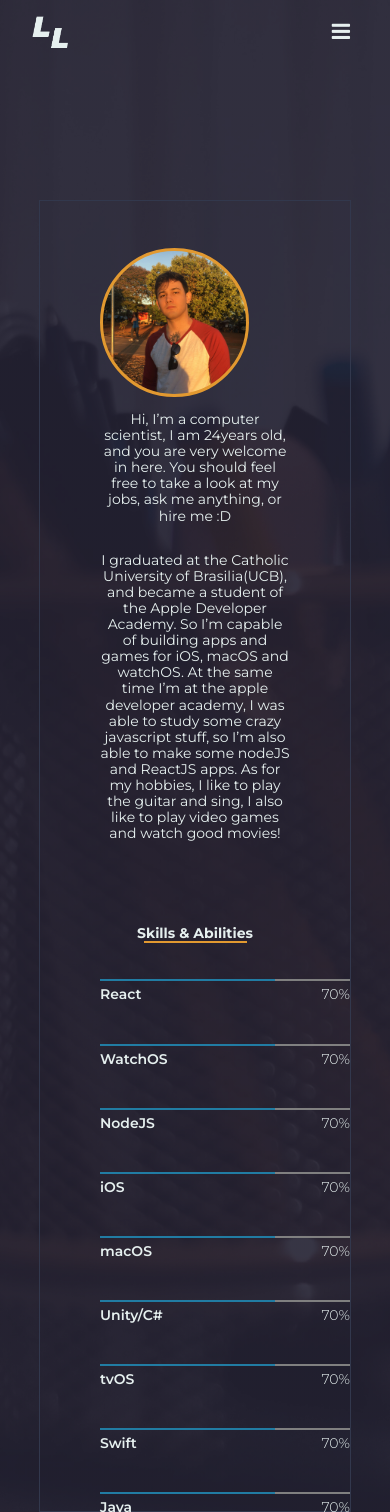
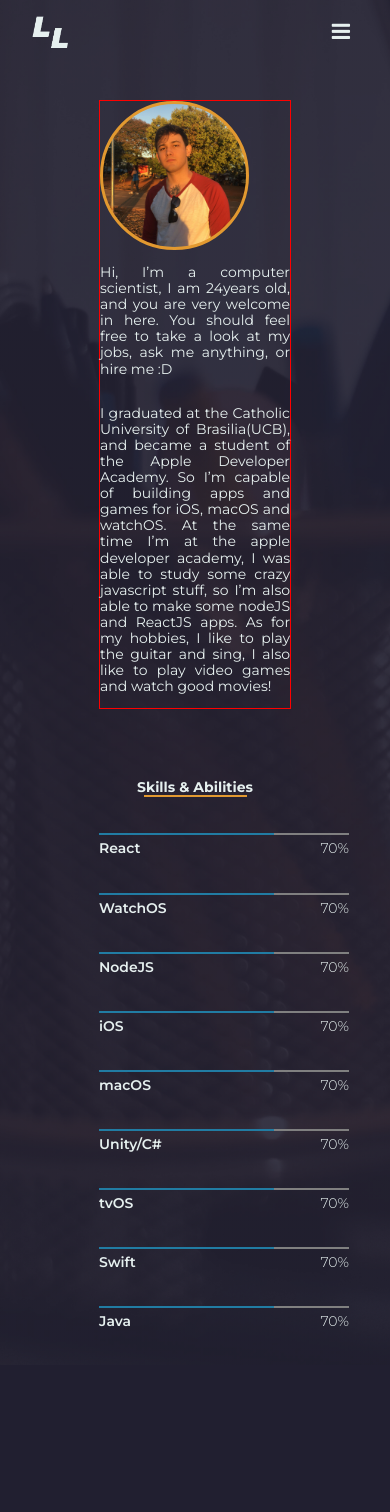
Before and after one commit to leo1mml/Portifolio, a React (Create React App) app: page /about in a window 390 px wide. After the commit the page ends 1365 px from the top, so only its background shows below. Built offline with nearby package versions, Linux system fonts and the light colour scheme.

Commit message:
added loader and finished skills screen

```diff
--- a/src/App.css
+++ b/src/App.css
@@ -1,6 +1,7 @@
 @import url("https://fonts.googleapis.com/css?family=Montserrat:100,300,400,600,700,900i");
 html {
-  font-size: 62.5%; }
+  font-size: 62.5%;
+  background-color: #211F30; }
 
 html, body {
   height: 100%;
@@ -177,6 +178,7 @@ button:disabled {
   flex-grow: 0;
   flex-shrink: 0;
   flex-direction: column;
+  max-height: 30px;
   margin-bottom: 36px; }
 
 .skill__bar {
@@ -205,6 +207,75 @@ button:disabled {
   font-size: 14px;
   font-weight: 300; }
 
+.sk-cube-grid {
+  width: 40px;
+  height: 40px;
+  margin: auto;
+  position: relative;
+  top: calc(50% - 20px); }
+
+.sk-cube-grid--go-away {
+  transition: opacity 1s ease-in-out;
+  opacity: 0; }
+
+.sk-cube-grid .sk-cube {
+  width: 33%;
+  height: 33%;
+  background-color: #fff;
+  float: left;
+  -webkit-animation: sk-cubeGridScaleDelay 1.3s infinite ease-in-out;
+  animation: sk-cubeGridScaleDelay 1.3s infinite ease-in-out; }
+
+.sk-cube-grid .sk-cube1 {
+  -webkit-animation-delay: 0.2s;
+  animation-delay: 0.2s; }
+
+.sk-cube-grid .sk-cube2 {
+  -webkit-animation-delay: 0.3s;
+  animation-delay: 0.3s; }
+
+.sk-cube-grid .sk-cube3 {
+  -webkit-animation-delay: 0.4s;
+  animation-delay: 0.4s; }
+
+.sk-cube-grid .sk-cube4 {
+  -webkit-animation-delay: 0.1s;
+  animation-delay: 0.1s; }
+
+.sk-cube-grid .sk-cube5 {
+  -webkit-animation-delay: 0.2s;
+  animation-delay: 0.2s; }
+
+.sk-cube-grid .sk-cube6 {
+  -webkit-animation-delay: 0.3s;
+  animation-delay: 0.3s; }
+
+.sk-cube-grid .sk-cube7 {
+  -webkit-animation-delay: 0s;
+  animation-delay: 0s; }
+
+.sk-cube-grid .sk-cube8 {
+  -webkit-animation-delay: 0.1s;
+  animation-delay: 0.1s; }
+
+.sk-cube-grid .sk-cube9 {
+  -webkit-animation-delay: 0.2s;
+  animation-delay: 0.2s; }
+
+@-webkit-keyframes sk-cubeGridScaleDelay {
+  0%, 70%, 100% {
+    -webkit-transform: scale3D(1, 1, 1);
+    transform: scale3D(1, 1, 1); }
+  35% {
+    -webkit-transform: scale3D(0, 0, 1);
+    transform: scale3D(0, 0, 1); } }
+@keyframes sk-cubeGridScaleDelay {
+  0%, 70%, 100% {
+    -webkit-transform: scale3D(1, 1, 1);
+    transform: scale3D(1, 1, 1); }
+  35% {
+    -webkit-transform: scale3D(0, 0, 1);
+    transform: scale3D(0, 0, 1); } }
 .app-container {
   background: linear-gradient(rgba(33, 31, 48, 0.9), rgba(33, 31, 48, 0.9)), url("images/bg.jpg");
   background-size: cover;
@@ -273,7 +344,6 @@ button:disabled {
     margin-top: 40%; } }
 .aboutme__container {
   display: flex;
-  border: 1px solid #32384D;
   margin-top: 200px;
   margin-left: calc(50% - 40%);
   font-size: 14px;
@@ -283,7 +353,7 @@ button:disabled {
   flex-grow: 0;
   flex-wrap: wrap;
   color: #E6F0EF;
-  padding: 47px 60px 0px;
+  padding: 0px 60px;
   box-sizing: border-box; }
 
 .aboutme__intro {
@@ -300,13 +370,14 @@ button:disabled {
   background-size: cover;
   border: 3px solid #E29930;
   flex-shrink: 0;
-  flex-grow: 0; }
+  flex-grow: 0;
+  margin-right: 30px; }
 
 .aboutme__intro__description {
   display: flex;
   flex-direction: column;
   flex-shrink: 1;
-  text-align: center; }
+  text-align: justify; }
 
 .aboutme__skills {
   display: flex;
@@ -338,14 +409,15 @@ button:disabled {
   display: flex;
   flex-direction: row;
   flex-wrap: wrap;
-  flex-basis: 88%;
-  flex-shrink: 0;
-  flex-grow: 0;
   margin-top: 36px;
-  justify-content: space-between; }
+  justify-content: space-around; }
 
 @media screen and (max-width: 600px) {
+  .aboutme__container {
+    margin-top: 100px; }
+
   .aboutme__intro {
-    flex-direction: column; } }
+    flex-direction: column;
+    border: 1px solid red; } }
 
 /*# sourceMappingURL=App.css.map */
--- a/src/App.js
+++ b/src/App.js
@@ -1,12 +1,24 @@
 import React, { Component } from 'react';
 import AppRouter from './Routers/AppRouter';
+import Loader from './Components/Loader';
 import 'normalize.css'
 
 class App extends Component {
+
+  state = {
+    shouldRenderApp: false
+  }
+
+  componentDidMount() {
+    setTimeout(() => {
+      this.setState({shouldRenderApp: true})
+    }, 2000);
+  }
+
   render() {
     return (
-      <AppRouter/>
-    );
+      this.state.shouldRenderApp ? <AppRouter/> : <Loader/>
+    )
   }
 }
 
--- /dev/null
+++ b/src/Components/Loader.js
@@ -0,0 +1,21 @@
+import React from 'react';
+
+class Loader extends React.Component {
+    render(){
+        return(
+            <div className="sk-cube-grid">
+                <div className="sk-cube sk-cube1"></div>
+                <div className="sk-cube sk-cube2"></div>
+                <div className="sk-cube sk-cube3"></div>
+                <div className="sk-cube sk-cube4"></div>
+                <div className="sk-cube sk-cube5"></div>
+                <div className="sk-cube sk-cube6"></div>
+                <div className="sk-cube sk-cube7"></div>
+                <div className="sk-cube sk-cube8"></div>
+                <div className="sk-cube sk-cube9"></div>
+            </div>
+        )
+    }
+}
+
+export default Loader;
--- a/src/Routers/AppRouter.js
+++ b/src/Routers/AppRouter.js
@@ -13,7 +13,7 @@ export default () => (
           <div className="overflow-container">
             <Switch>
               <Route path="/" component={LandingPage} exact={true}/>
-              <Route path="/about" component={AboutMe} exact={true}/>
+              <Route path="/about" component={AboutMe}/>
             </Switch>
           </div>
         </div>
--- a/src/StylesSCSS/Base/_base.scss
+++ b/src/StylesSCSS/Base/_base.scss
@@ -2,6 +2,7 @@
 
 html{
     font-size: 62.5%;
+    background-color: $darker-blue;
 }
 
 html,body {
--- /dev/null
+++ b/src/StylesSCSS/Components/Loader.scss
@@ -0,0 +1,68 @@
+.sk-cube-grid {
+    width: 40px;
+    height: 40px;
+    margin: auto;
+    position: relative;
+    top: calc(50% - 20px);
+  }
+
+  .sk-cube-grid--go-away{
+    transition: opacity 1s ease-in-out;
+    opacity: 0;
+  }
+
+  .sk-cube-grid .sk-cube {
+    width: 33%;
+    height: 33%;
+    background-color: #fff;
+    float: left;
+    -webkit-animation: sk-cubeGridScaleDelay 1.3s infinite ease-in-out;
+            animation: sk-cubeGridScaleDelay 1.3s infinite ease-in-out;
+  }
+  .sk-cube-grid .sk-cube1 {
+    -webkit-animation-delay: 0.2s;
+            animation-delay: 0.2s; }
+  .sk-cube-grid .sk-cube2 {
+    -webkit-animation-delay: 0.3s;
+            animation-delay: 0.3s; }
+  .sk-cube-grid .sk-cube3 {
+    -webkit-animation-delay: 0.4s;
+            animation-delay: 0.4s; }
+  .sk-cube-grid .sk-cube4 {
+    -webkit-animation-delay: 0.1s;
+            animation-delay: 0.1s; }
+  .sk-cube-grid .sk-cube5 {
+    -webkit-animation-delay: 0.2s;
+            animation-delay: 0.2s; }
+  .sk-cube-grid .sk-cube6 {
+    -webkit-animation-delay: 0.3s;
+            animation-delay: 0.3s; }
+  .sk-cube-grid .sk-cube7 {
+    -webkit-animation-delay: 0s;
+            animation-delay: 0s; }
+  .sk-cube-grid .sk-cube8 {
+    -webkit-animation-delay: 0.1s;
+            animation-delay: 0.1s; }
+  .sk-cube-grid .sk-cube9 {
+    -webkit-animation-delay: 0.2s;
+            animation-delay: 0.2s; }
+
+  @-webkit-keyframes sk-cubeGridScaleDelay {
+    0%, 70%, 100% {
+      -webkit-transform: scale3D(1, 1, 1);
+              transform: scale3D(1, 1, 1);
+    } 35% {
+      -webkit-transform: scale3D(0, 0, 1);
+              transform: scale3D(0, 0, 1);
+    }
+  }
+
+  @keyframes sk-cubeGridScaleDelay {
+    0%, 70%, 100% {
+      -webkit-transform: scale3D(1, 1, 1);
+              transform: scale3D(1, 1, 1);
+    } 35% {
+      -webkit-transform: scale3D(0, 0, 1);
+              transform: scale3D(0, 0, 1);
+    }
+  }
--- a/src/StylesSCSS/Components/SkillBar.scss
+++ b/src/StylesSCSS/Components/SkillBar.scss
@@ -4,6 +4,7 @@
     flex-grow: 0;
     flex-shrink: 0;
     flex-direction: column;
+    max-height: 30px;
     margin-bottom: 36px;
 }
 
--- a/src/StylesSCSS/Containers/AboutMe.scss
+++ b/src/StylesSCSS/Containers/AboutMe.scss
@@ -1,6 +1,6 @@
 .aboutme__container{
     display: flex;
-    border: 1px solid $dark-blue;
+    // border: 1px solid $dark-blue;
     margin-top: 200px;
     margin-left: calc(50% - 40%);
     font-size: 14px;
@@ -10,7 +10,7 @@
     flex-grow: 0;
     flex-wrap: wrap;
     color: $white-blue;
-    padding: 47px 60px 0px;
+    padding: 0px 60px;
     box-sizing: border-box;
 }
 
@@ -31,13 +31,14 @@
     border: 3px solid $dark-yellow;
     flex-shrink: 0;
     flex-grow: 0;
+    margin-right: 30px;
 }
 
 .aboutme__intro__description {
     display: flex;
     flex-direction: column;
     flex-shrink: 1;
-    text-align: center;
+    text-align: justify;
 }
 
 .aboutme__skills{
@@ -67,17 +68,17 @@
     display: flex;
     flex-direction: row;
     flex-wrap: wrap;
-    flex-basis: 88%;
-    flex-shrink: 0;
-    flex-grow: 0;
     margin-top: 36px;
-    justify-content: space-between;
+    justify-content: space-around;
 }
 
 
 @media screen and (max-width: 600px) {
-    .aboutme__container{}
+    .aboutme__container{
+        margin-top: 100px;
+    }
     .aboutme__intro{
         flex-direction: column;
+        border: 1px solid red;
     }
 }
--- a/src/StylesSCSS/Styles.scss
+++ b/src/StylesSCSS/Styles.scss
@@ -6,6 +6,7 @@
 @import './Components/NavBar.scss';
 @import './Components/TypingTitle.scss';
 @import './Components/SkillBar.scss';
+@import './Components/Loader.scss';
 
 //Containers
 @import './Containers/AppContainer.scss';
```
Also changed, not shown: src/images/bg.jpg, 1 other file (tests, documents, lock files or other folders).
